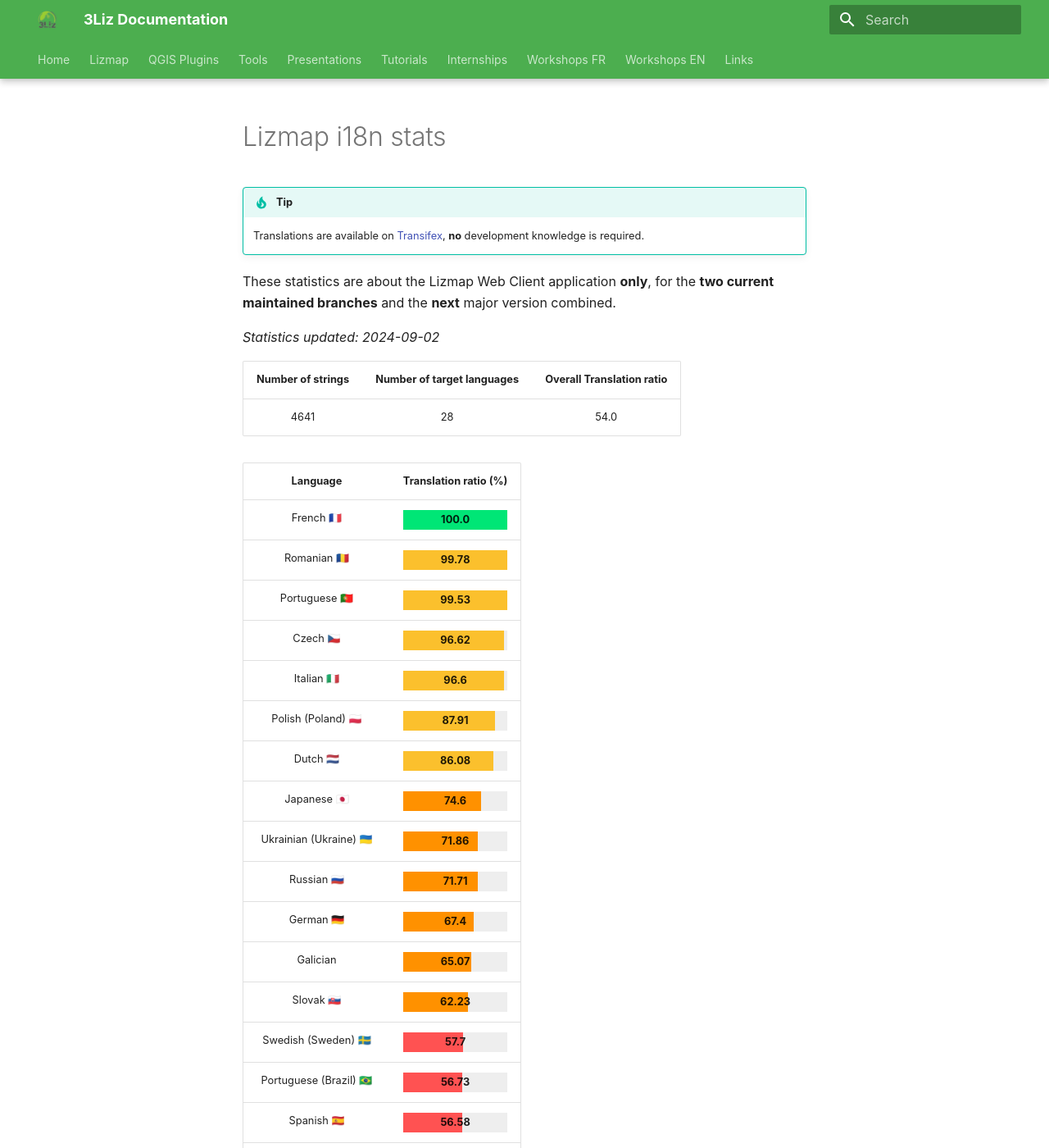
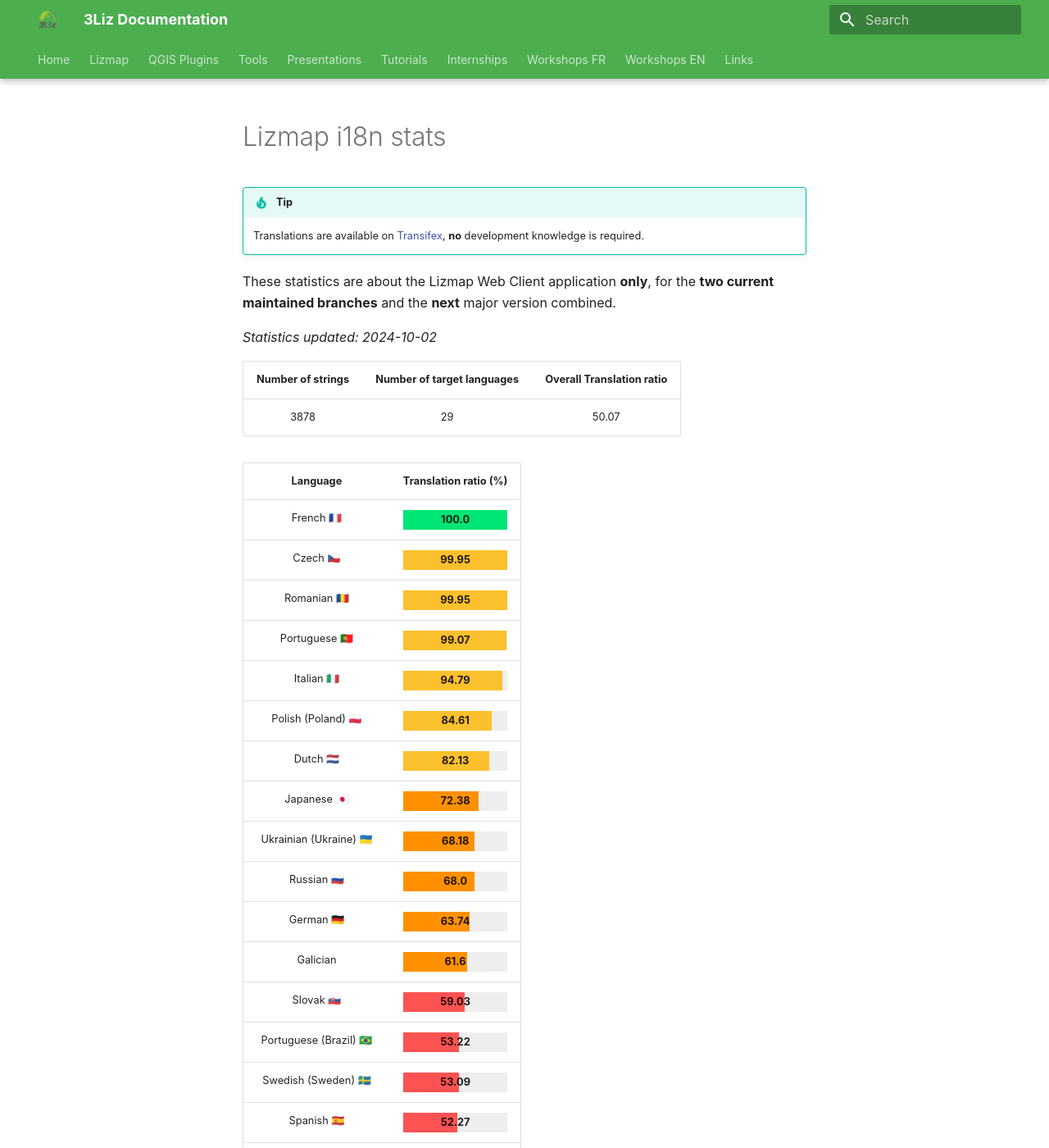
Before and after one commit to 3liz/3liz.github.io, an MkDocs documentation site: the page built from docs/lizmap-i18n-stats.md, in a window 1280 px wide and 1400 px high. Shown: the whole window at 82% size. Built offline with MkDocs 1.6.1 and Material for MkDocs 9.7.7, drawn with Linux system fonts in a browser that asks for light colours; nearby versions of some CDN libraries; some of the changed text lies outside the part shown.

Commit message:
Update statistics from Transifex Lizmap Web Client

```diff
--- a/docs/lizmap-i18n-stats.md
+++ b/docs/lizmap-i18n-stats.md
@@ -10,39 +10,40 @@
 These statistics are about the Lizmap Web Client application **only**, for the **two current
 maintained branches** and the **next** major version combined.
 
-*Statistics updated: 2024-09-02*
+*Statistics updated: 2024-10-02*
 
 | Number of strings | Number of target languages | Overall Translation ratio |
 |:-:|:-:|:-:|
-4641|28|54.0
+3878|29|50.07
 
 | Language | Translation ratio (%) |
 |:-:|:-:|
 French 🇫🇷 |[=100.0% "100.0"]|
-Romanian 🇷🇴 |[=99.78% "99.78"]|
-Portuguese 🇵🇹 |[=99.53% "99.53"]|
-Czech 🇨🇿 |[=96.62% "96.62"]|
-Italian 🇮🇹 |[=96.6% "96.6"]|
-Polish (Poland) 🇵🇱 |[=87.91% "87.91"]|
-Dutch 🇳🇱 |[=86.08% "86.08"]|
-Japanese 🇯🇵 |[=74.6% "74.6"]|
-Ukrainian (Ukraine) 🇺🇦 |[=71.86% "71.86"]|
-Russian 🇷🇺 |[=71.71% "71.71"]|
-German 🇩🇪 |[=67.4% "67.4"]|
-Galician  |[=65.07% "65.07"]|
-Slovak 🇸🇰 |[=62.23% "62.23"]|
-Swedish (Sweden) 🇸🇪 |[=57.7% "57.7"]|
-Portuguese (Brazil) 🇧🇷 |[=56.73% "56.73"]|
-Spanish 🇪🇸 |[=56.58% "56.58"]|
-Slovenian 🇸🇮 |[=51.65% "51.65"]|
-Hungarian (Hungary) 🇭🇺 |[=49.92% "49.92"]|
-Finnish 🇫🇮 |[=46.76% "46.76"]|
-Basque  |[=33.42% "33.42"]|
-Greek 🇬🇷 |[=26.63% "26.63"]|
-Bulgarian 🇧🇬 |[=24.95% "24.95"]|
-Norwegian 🇳🇴 |[=17.09% "17.09"]|
-Spanish (Argentina) 🇦🇷 |[=5.67% "5.67"]|
-Indonesian 🇮🇩 |[=4.4% "4.4"]|
-Serbian (Cyrillic) 🇷🇸 |[=1.25% "1.25"]|
+Czech 🇨🇿 |[=99.95% "99.95"]|
+Romanian 🇷🇴 |[=99.95% "99.95"]|
+Portuguese 🇵🇹 |[=99.07% "99.07"]|
+Italian 🇮🇹 |[=94.79% "94.79"]|
+Polish (Poland) 🇵🇱 |[=84.61% "84.61"]|
+Dutch 🇳🇱 |[=82.13% "82.13"]|
+Japanese 🇯🇵 |[=72.38% "72.38"]|
+Ukrainian (Ukraine) 🇺🇦 |[=68.18% "68.18"]|
+Russian 🇷🇺 |[=68.0% "68.0"]|
+German 🇩🇪 |[=63.74% "63.74"]|
+Galician  |[=61.6% "61.6"]|
+Slovak 🇸🇰 |[=59.03% "59.03"]|
+Portuguese (Brazil) 🇧🇷 |[=53.22% "53.22"]|
+Swedish (Sweden) 🇸🇪 |[=53.09% "53.09"]|
+Spanish 🇪🇸 |[=52.27% "52.27"]|
+Slovenian 🇸🇮 |[=47.5% "47.5"]|
+Hungarian (Hungary) 🇭🇺 |[=46.13% "46.13"]|
+Finnish 🇫🇮 |[=43.12% "43.12"]|
+Basque  |[=30.4% "30.4"]|
+Greek 🇬🇷 |[=24.6% "24.6"]|
+Bulgarian 🇧🇬 |[=22.41% "22.41"]|
+Norwegian 🇳🇴 |[=15.6% "15.6"]|
+Spanish (Argentina) 🇦🇷 |[=5.08% "5.08"]|
+Indonesian 🇮🇩 |[=4.05% "4.05"]|
+Serbian (Cyrillic) 🇷🇸 |[=1.13% "1.13"]|
 Arabic  |[=0.0% "0.0"]|
+Basque (Spain)  |[=0.0% "0.0"]|
 Vietnamese (Viet Nam)  |[=0.0% "0.0"]|
```
